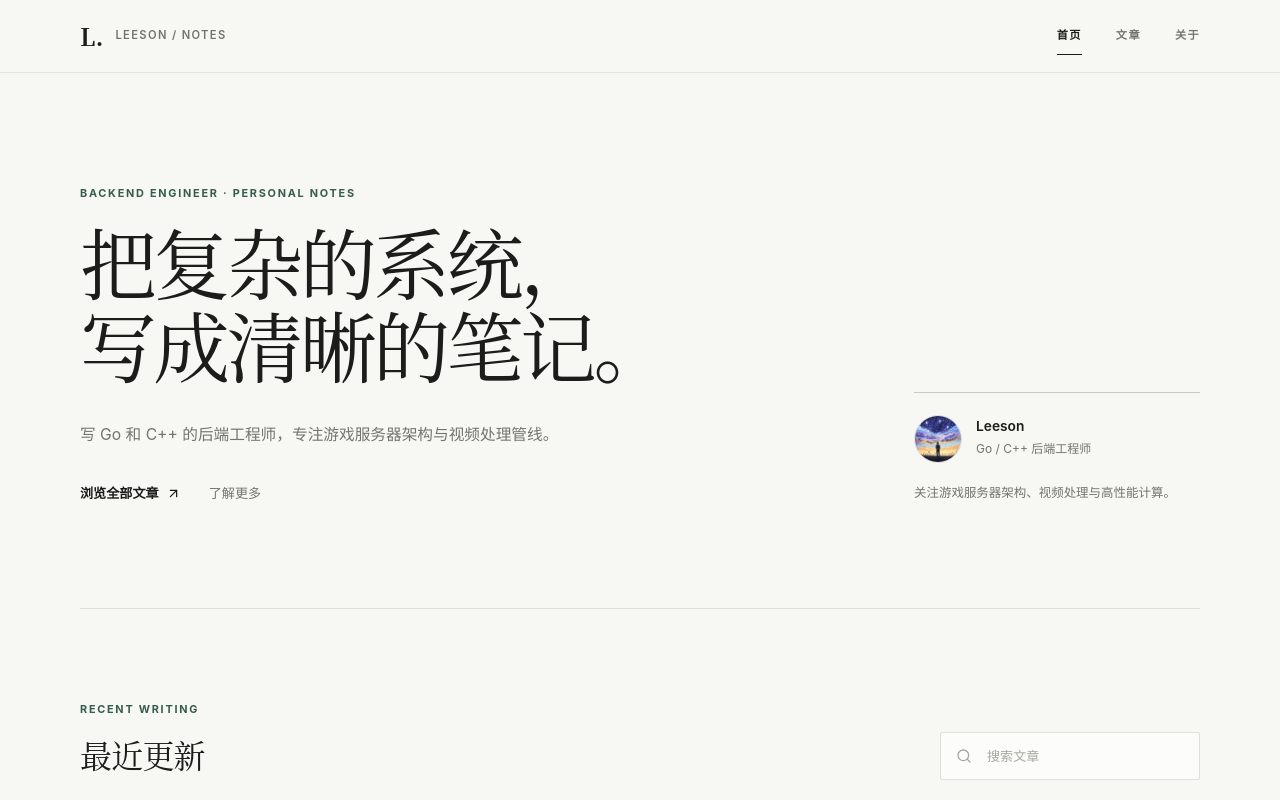
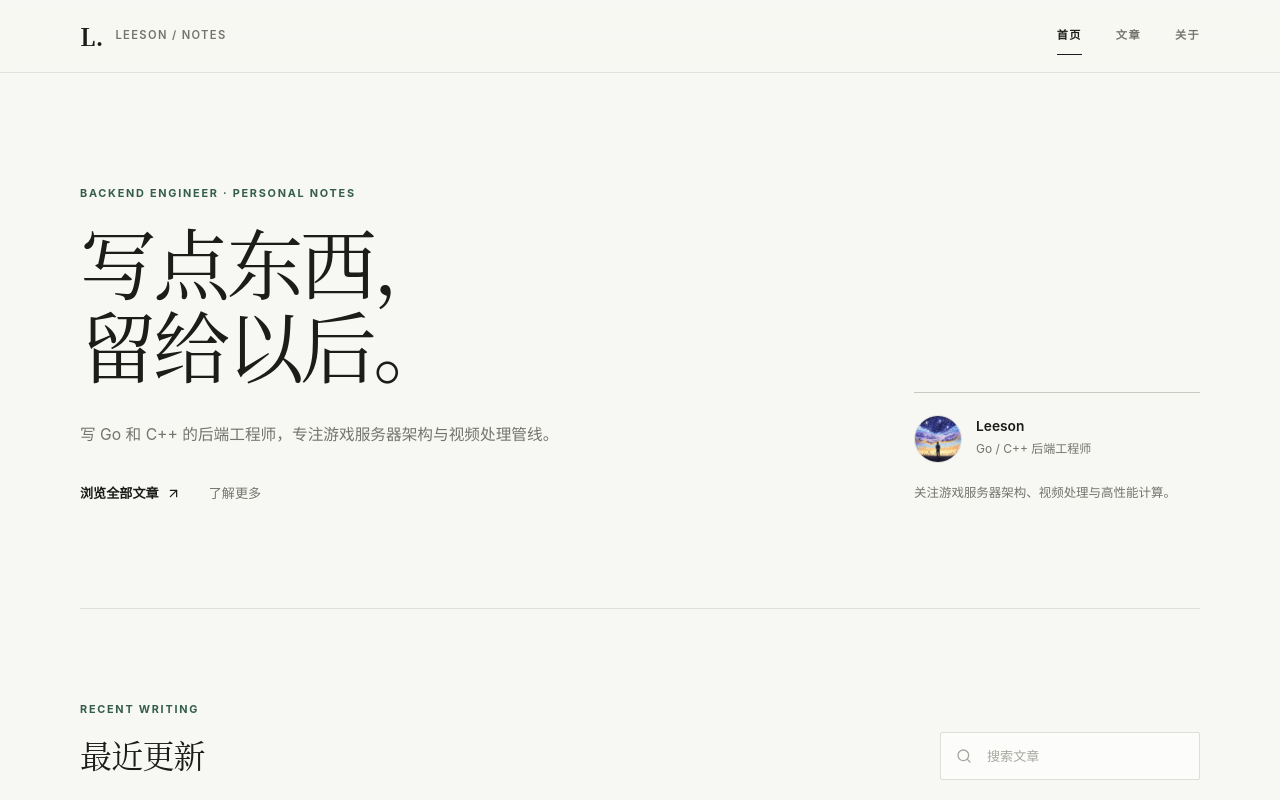
Before and after one commit to leeson1/blog, a React (Vite) app: page /#/ in a window 1280 px wide. Shown: the top 800 px of the page. Built offline with nearby package versions, Linux system fonts and the light colour scheme.

Commit message:
:pencil: 更新首页主标题文案

```diff
--- a/src/app/components/Home.tsx
+++ b/src/app/components/Home.tsx
@@ -44,7 +44,7 @@ export function Home() {
           <p className="eyebrow">BACKEND ENGINEER · PERSONAL NOTES</p>
           <div className="home-hero-grid">
             <div>
-              <h1>把复杂的系统，<br />写成清晰的笔记。</h1>
+              <h1>写点东西，<br />留给以后。</h1>
               <div className="home-intro">
                 <ReactMarkdown remarkPlugins={[remarkGfm]}>{intro}</ReactMarkdown>
               </div>
```
